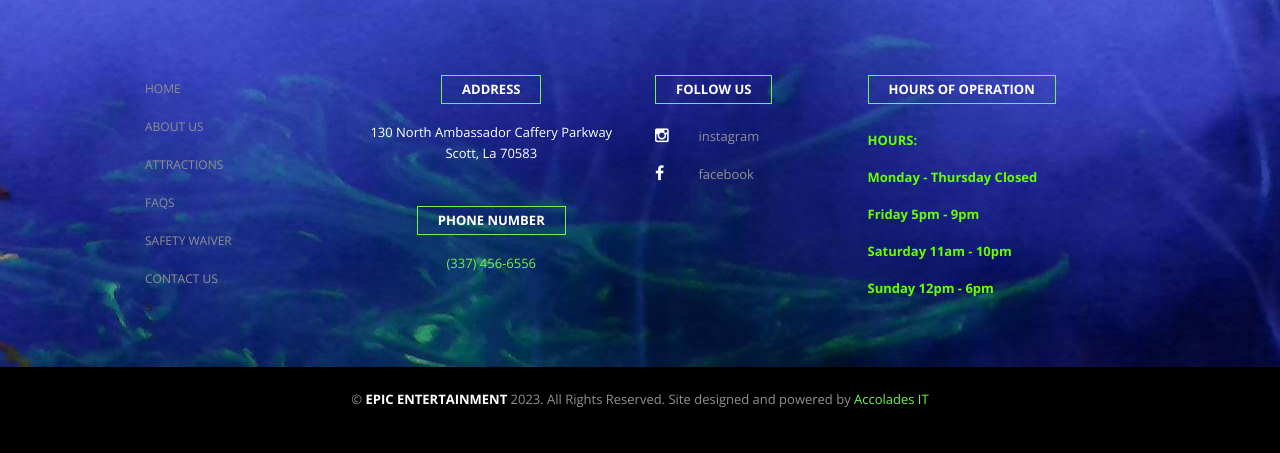
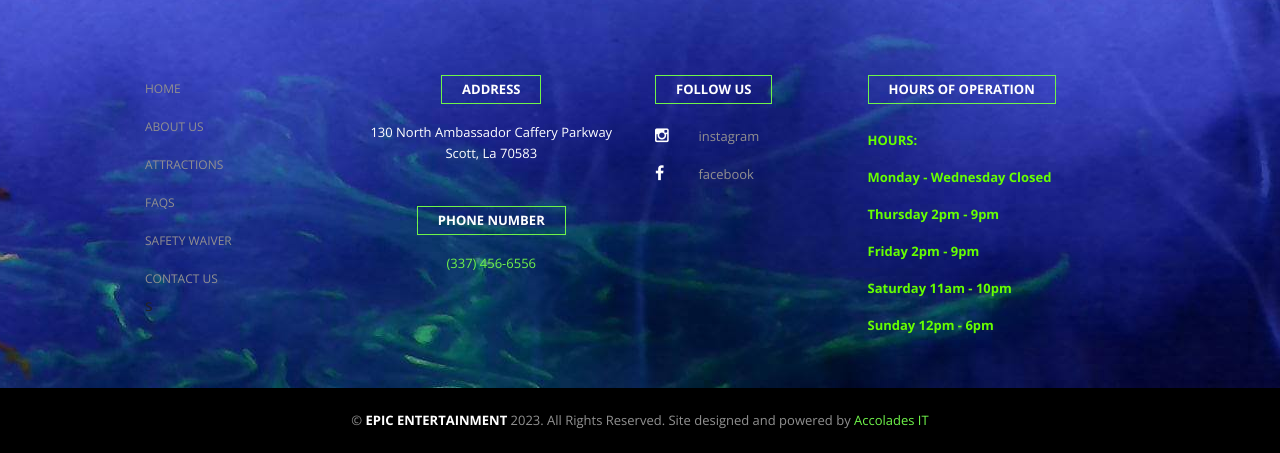
Before and after one commit to aitshuber/epiccc, a Jekyll site: the page built from success.html, in a window 1280 px wide and 900 px high, scrolled down 624 px, cut to the strip 447-900 px from the top of the window. Built offline with Jekyll 4.4.1, drawn with Linux system fonts in a browser that asks for light colours; before the commit the page ends 1503 px from its top, so only the background shows below that.

Commit message:
Updated 1 file via CloudCannon.

```diff
--- a/_data/company_details.yml
+++ b/_data/company_details.yml
@@ -9,7 +9,8 @@ social:
     link: https://www.facebook.com/EPICFamilyEntertainmentCenter/
     icon: fa-facebook
 hours:
-  - day: Monday - Thursday Closed
-  - day: Friday 5pm - 9pm
+  - day: Monday - Wednesday Closed
+  - day: Thursday 2pm - 9pm
+  - day: Friday 2pm - 9pm
   - day: Saturday 11am - 10pm
   - day: Sunday 12pm - 6pm
```
